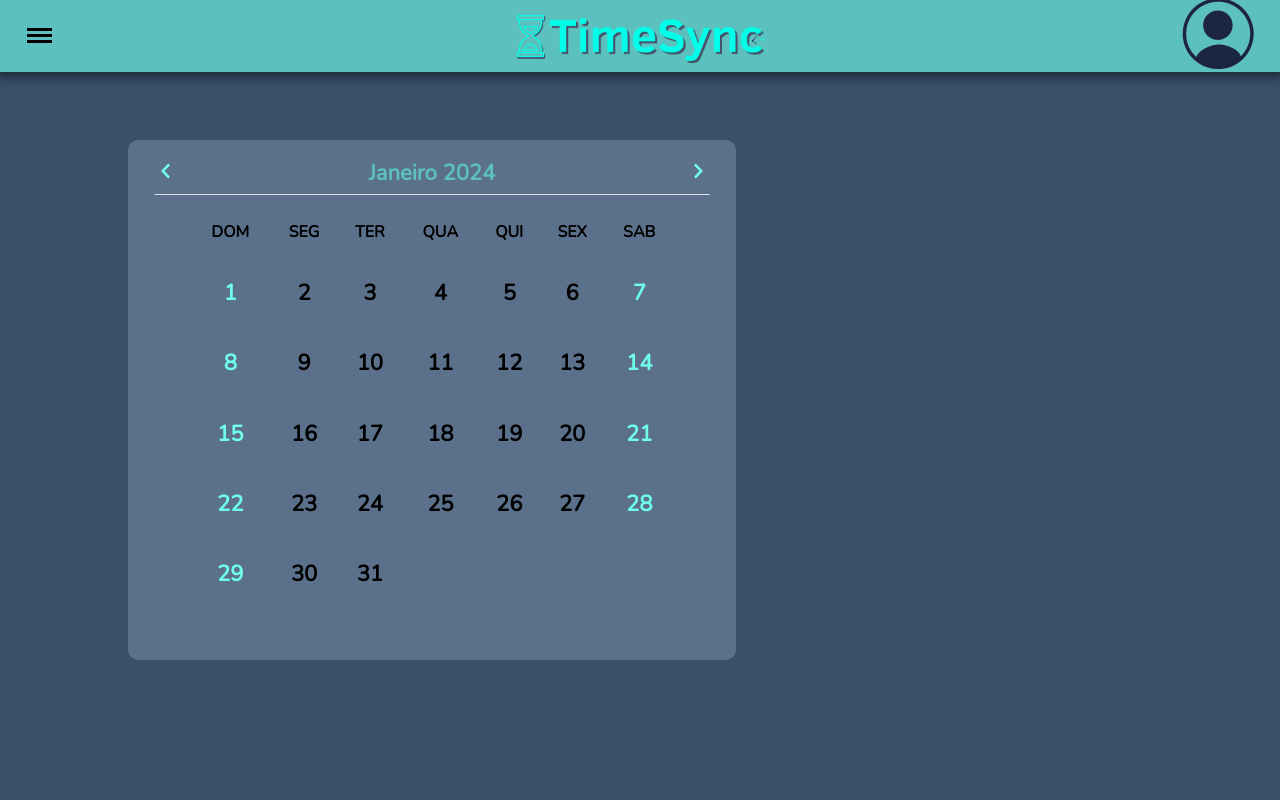
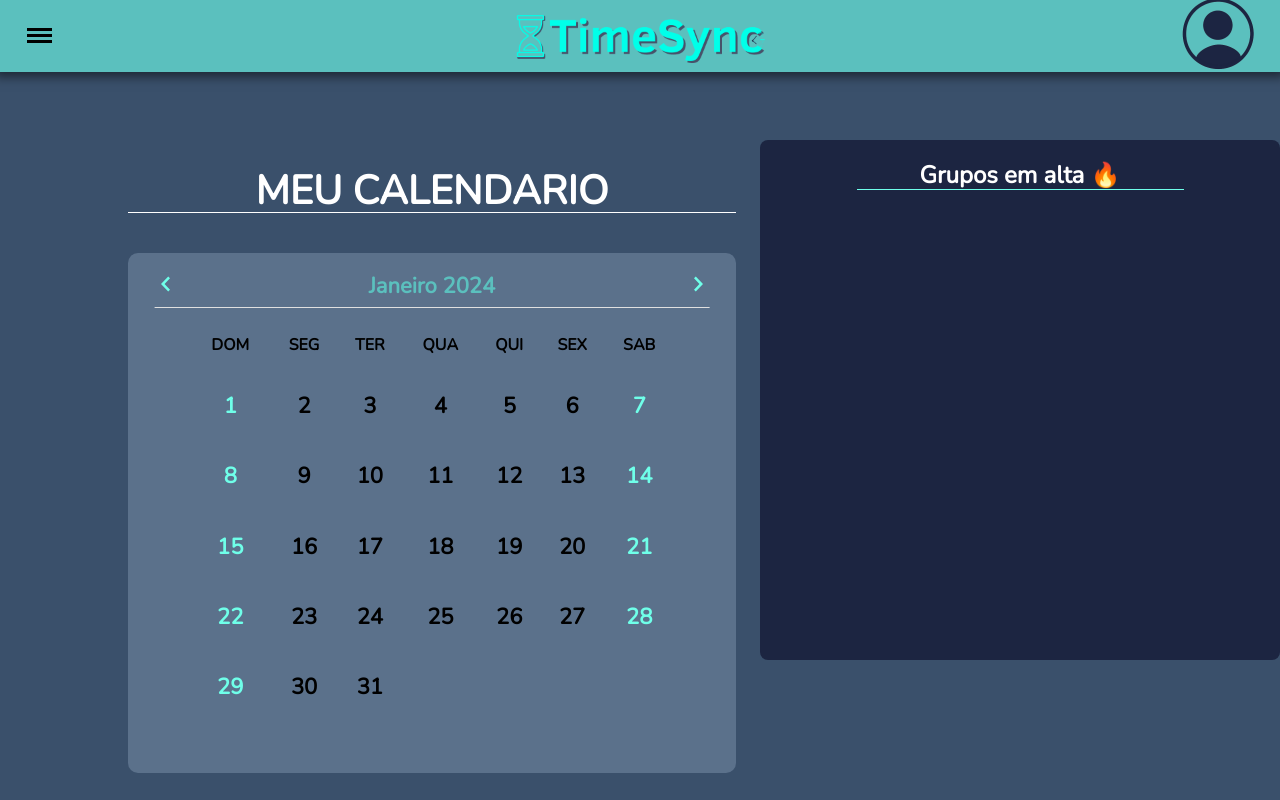
Before and after one commit to Ecriboy/TimeSync, a Flask app: page / in a window 1280 px wide. Run offline with Flask 3, Linux system fonts and the light colour scheme.

Commit message:
linha em alta lol

```diff
--- a/Templates/TimeSync.html
+++ b/Templates/TimeSync.html
@@ -38,9 +38,10 @@
             </div>
         </div>
     </header>
-    <main class="principal">
+    <main class="Principal">
         <div class="Cal">
             <div class="CalDiv">
+                <p class="TitCal">MEU CALENDARIO</p>
                 <table class="tabela">
                     <tbody>
                         <tr>
@@ -91,6 +92,10 @@
             </div>
         </div>
         <div class="Grupos">
+                <p class="Alta">Grupos em alta 🔥</p>
+                <svg class="Alli" xmlns="http://www.w3.org/2000/svg">
+                    <line y1="0.5" x2="327" y2="0.5" stroke="#6FFFE9"/>
+                </svg>
 
         </div>
     </main>
--- a/static/style.css
+++ b/static/style.css
@@ -3,6 +3,10 @@
     width: 100%;
     height: 100%;
     user-select: none;
+}
+
+.Principal {
+    display: flex;
 }
 
 .NavBar {
@@ -175,6 +179,19 @@ body {
     width: 100vh;
 }
 
+.TitCal {
+    font-family: 'Nunito';
+    font-style: normal;
+    font-weight: 700;
+    font-size: 40px;
+    line-height: 22px;
+    align-items: center;
+    text-align: center;
+    color: #FFFFFF;
+    border-bottom: 1px solid #FFFFFF;
+    padding-bottom: 10px;
+}
+
 .CalDiv {
     width: 100%;
     height: 100%;
@@ -260,3 +277,33 @@ body {
     background-color: #E0E0E0; /* Cor da linha */
     margin-bottom: 2%;
 }
+
+.Grupos {
+    max-width: 520px;
+    max-height: 520px;
+    width: 100%;
+    height: 100vh;
+    background-color: #1C2541;
+    border-radius: 8px;
+    align-self: center;
+    display: flex;
+    flex-direction: column;
+    align-items: center;
+}
+
+
+.Alta {
+    font-family: 'Nunito';
+    font-style: normal;
+    font-weight: 700;
+    font-size: 24px;
+    line-height: 22px;
+    text-align: center;
+    color: #FFFFFF;
+}
+
+.Alli {
+    width: 327px;
+    text-align: center;
+    margin-top: -4%;
+}
```
